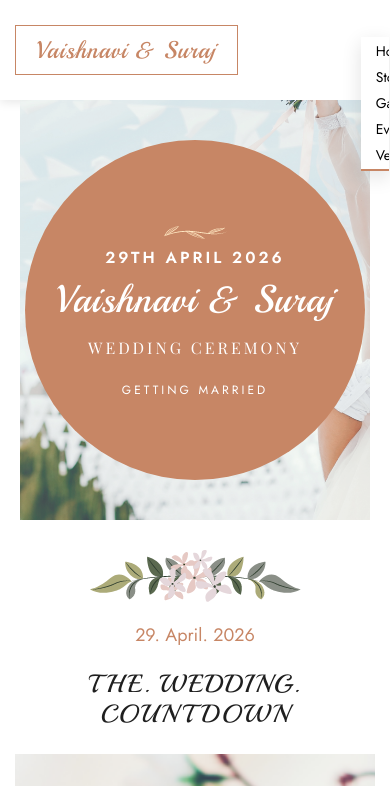
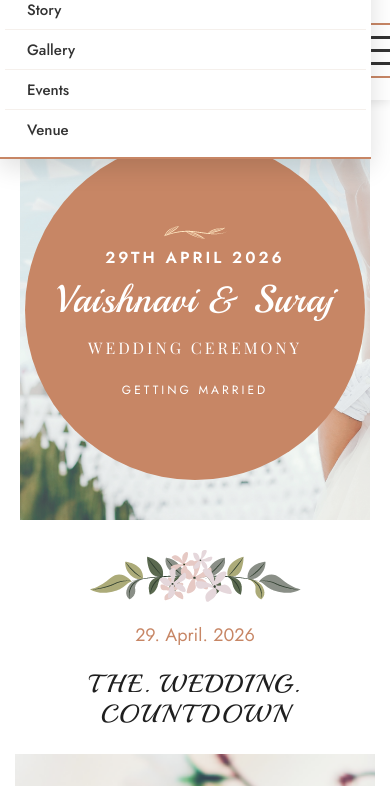
Before and after one commit to sanjaygoud05/Wedding_Invitation, a plain HTML site: page index.html in a window 390 px wide. Both pictures are taken after a click on the button 377 px from the left and 50 px from the top of the page. Shown: the top 786 px of the page. Drawn offline with nearby package versions, Linux system fonts and the light colour scheme; a web font is replaced by a local one.

Commit message:
Fix: hamburger button visible with border, dropdown full-width fixed position with left-aligned items

```diff
--- a/css/slicknav.css
+++ b/css/slicknav.css
@@ -138,115 +138,112 @@
 
 
 
-  /*===== mobile menu slicknav =====*/
+  /*===== mobile menu slicknav — clean rewrite =====*/
 
 .mobile_menu {
-	position: static;
-	right: auto;
-	width: auto;
-	z-index: 999;
+    position: static;
+    width: auto;
+    z-index: 999;
 }
+
+/* Hide menu text label */
 .slicknav_menu .slicknav_menutxt {
-    display: none;
+    display: none !important;
 }
+
+/* Wrapper — transparent, no extra spacing */
 .slicknav_menu {
-    background: transparent;
-    margin-top: 0;
-    position: static;
+    background: transparent !important;
+    margin: 0 !important;
+    padding: 0 !important;
+    position: static !important;
 }
-.slicknav_menu .slicknav_icon-bar {
-    background-color: #333;
-    height: 3px;
-    margin: 5px 0;
-    -webkit-transition: all 0.3s ease 0s;
-    -o-transition: all 0.3s ease 0s;
-    transition: all 0.3s ease 0s;
-    width: 30px;
-    position: relative;
+
+/* ===== HAMBURGER BARS — dark & visible ===== */
+.slicknav_menu .slicknav_icon-bar,
+.slicknav_icon-bar {
+    background: #333333 !important;
+    display: block !important;
+    width: 26px !important;
+    height: 3px !important;
+    margin: 5px 0 !important;
+    border-radius: 2px !important;
 }
+
+/* ===== TOGGLE BUTTON ===== */
 .slicknav_btn {
-	background-color: transparent;
-	cursor: pointer;
-	margin: 0;
-	position: relative;
-	z-index: 999;
+    background-color: transparent !important;
+    cursor: pointer !important;
+    margin: 0 !important;
+    position: relative !important;
+    z-index: 999 !important;
+    border: 2px solid #C78665 !important;
+    border-radius: 4px !important;
+    padding: 7px 10px !important;
+    float: none !important;
+    display: inline-flex !important;
+    flex-direction: column !important;
+    align-items: center !important;
+    justify-content: center !important;
+    vertical-align: middle !important;
 }
-/* .slicknav_menu .slicknav_open .slicknav_icon-bar:nth-child(2) {
-    opacity: 0;
-    -ms-filter: "progid:DXImageTransform.Microsoft.Alpha(Opacity=0)";
+
+/* Icon container inside button */
+.slicknav_menu .slicknav_icon {
+    margin: 0 !important;
+    padding: 0 !important;
+    float: none !important;
+    width: auto !important;
+    height: auto !important;
+    display: flex !important;
+    flex-direction: column !important;
+    align-items: center !important;
+    justify-content: center !important;
 }
-.slicknav_menu .slicknav_open .slicknav_icon-bar:nth-child(1) {
-    -webkit-transform: rotate(45deg) translate(1px, 7px);
-    -ms-transform: rotate(45deg) translate(1px, 7px);
-        transform: rotate(45deg) translate(1px, 7px);
+.slicknav_menu .slicknav_icon:before {
+    display: none !important;
 }
-.slicknav_menu .slicknav_open .slicknav_icon-bar:nth-child(3) {
-    -webkit-transform: rotate(-45deg) translateY(-6px);
-    -ms-transform: rotate(-45deg) translateY(-6px);
-        transform: rotate(-45deg) translateY(-6px);
-        position: relative;
-        top: -1px;
-} */
-.slicknav_menu {
-  margin: 0;
-  padding: 0;
+
+/* ===== DROPDOWN NAV LIST ===== */
+.slicknav_nav {
+    background: #fff !important;
+    position: fixed !important;
+    left: 0 !important;
+    right: 0 !important;
+    top: auto !important;
+    z-index: 9999 !important;
+    float: none !important;
+    margin: 0 !important;
+    padding: 6px 0 !important;
+    list-style: none !important;
+    border-top: 2px solid #C78665 !important;
+    border-bottom: 2px solid #C78665 !important;
+    box-shadow: 0 8px 24px rgba(0,0,0,0.13) !important;
 }
-.slicknav_icon-bar {
-    background: #212121 !important;
-}
-.slicknav_nav {
-	background: #fff;
-	float: none;
-	margin-top: 0;
-	padding: 0;
-	width: 100vw;
-	position: absolute;
-	left: 0;
-	z-index: 9999;
-	border-bottom: 2px solid #C78665;
-	box-shadow: 0 6px 20px rgba(0,0,0,0.12);
+
+/* Nav item links — left-aligned */
+.slicknav_nav a {
+    font-size: 15px !important;
+    font-weight: 500 !important;
+    color: #333 !important;
+    text-transform: capitalize !important;
+    padding: 11px 22px !important;
+    display: block !important;
+    text-align: left !important;
+    border-bottom: 1px solid #f5f0ec !important;
+    text-decoration: none !important;
 }
 
 .slicknav_nav a:hover {
-    background: #F79960 none repeat scroll 0 0;
-    border-radius: 0;
-    color: #ffffff;
+    background: #C78665 !important;
+    color: #ffffff !important;
+    border-radius: 0 !important;
 }
 
-.slicknav_nav a {
-    font-size: 14px;
-    font-weight: 400;
-    color: #000;
-    text-transform: capitalize;
+.slicknav_nav li:last-child a {
+    border-bottom: none !important;
 }
 
 .slicknav_nav .slicknav_arrow {
     float: right;
 }
-
-.slicknav_nav .slicknav_row:hover,
-.slicknav_nav .slicknav_row:hover .slicknav_arrow {
-    border-radius: 0;
-    background-color: #F79960;
-    background-color: transparent;
-    color: #000;
-}
-
-.slicknav_btn {
-	background-color: transparent;
-	cursor: pointer;
-	margin: 0;
-	position: relative;
-	z-index: 999;
-	border: none;
-	border-radius: 3px;
-	padding: 6px 8px;
-}
-.slicknav_menu .slicknav_icon {
-	margin: 0;
-	position: relative;
-	padding: 0;
-	display: flex;
-	flex-direction: column;
-	justify-content: center;
-}
```
